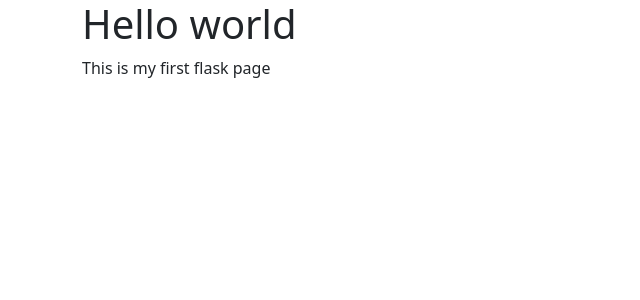
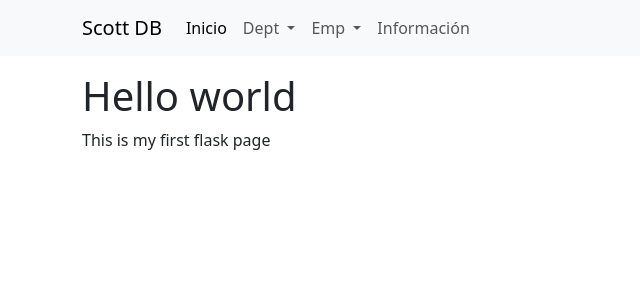
Before and after one commit to Orick08/scott_database, a Flask app: page / in a window 1280 px wide. Shown: the top 300 px of the page, without its empty margins (0-640 px from the left). Run offline with Flask 3, Linux system fonts and the light colour scheme.

Commit message:
Adds navbar to the template

```diff
--- a/templates/base.html
+++ b/templates/base.html
@@ -7,7 +7,8 @@
     <title>Scott Database</title>
 </head>
 <body>
-    <div class="container">{% block content %} {% endblock %}</div>
+    {%include 'navbar.html'%}
+    <div class="container pt-3">{% block content %} {% endblock %}</div>
 </body>
 <script src="https://cdn.jsdelivr.net/npm/bootstrap@5.3.3/dist/js/bootstrap.bundle.min.js" integrity="sha384-YvpcrYf0tY3lHB60NNkmXc5s9fDVZLESaAA55NDzOxhy9GkcIdslK1eN7N6jIeHz" crossorigin="anonymous"></script>
 </html>
--- /dev/null
+++ b/templates/navbar.html
@@ -0,0 +1,56 @@
+<nav class="navbar navbar-expand-lg bg-body-tertiary ">
+  <div class="container">
+    <a class="navbar-brand" href="#">Scott DB</a>
+    <button
+      class="navbar-toggler"
+      type="button"
+      data-bs-toggle="collapse"
+      data-bs-target="#navbarNavDropdown"
+      aria-controls="navbarNavDropdown"
+      aria-expanded="false"
+      aria-label="Toggle navigation"
+    >
+      <span class="navbar-toggler-icon"></span>
+    </button>
+    <div class="collapse navbar-collapse" id="navbarNavDropdown">
+      <ul class="navbar-nav ">
+        <li class="nav-item">
+          <a class="nav-link active" aria-current="page" href="#">Inicio</a>
+        </li>
+        <li class="nav-item dropdown">
+          <a
+            class="nav-link dropdown-toggle"
+            href="#"
+            role="button"
+            data-bs-toggle="dropdown"
+            aria-expanded="false"
+          >
+            Dept
+          </a>
+          <ul class="dropdown-menu">
+            <li><a class="dropdown-item" href="#">Ver</a></li>
+            <li><a class="dropdown-item" href="#">Editar</a></li>
+          </ul>
+        </li>
+        <li class="nav-item dropdown">
+            <a
+              class="nav-link dropdown-toggle"
+              href="#"
+              role="button"
+              data-bs-toggle="dropdown"
+              aria-expanded="false"
+            >
+              Emp
+            </a>
+            <ul class="dropdown-menu">
+              <li><a class="dropdown-item" href="#">Ver</a></li>
+              <li><a class="dropdown-item" href="#">Editar</a></li>
+            </ul>
+          </li>
+          <li class="nav-item">
+            <a class="nav-link" href="#">Información</a>
+          </li>
+      </ul>
+    </div>
+  </div>
+</nav>
```
